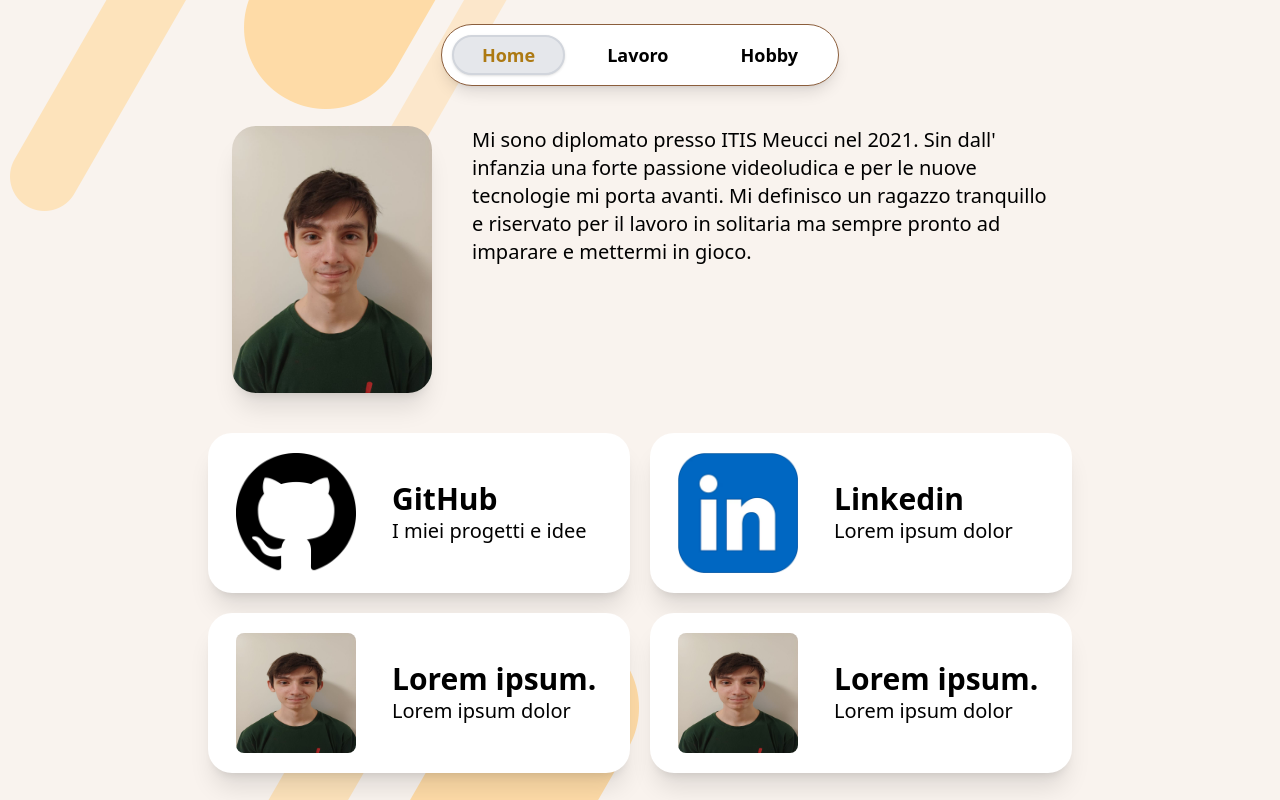
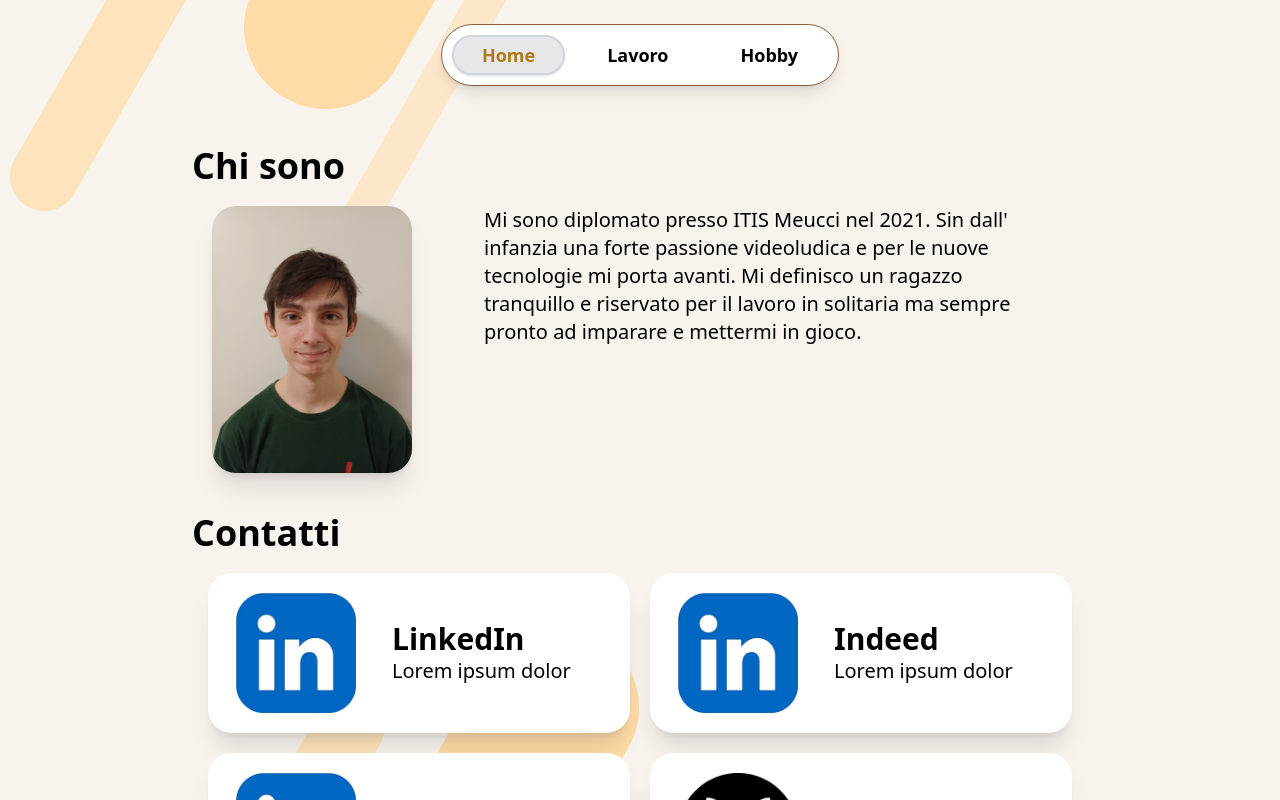
Before and after one commit to Leonardo200213/Portfolio-Personale, a React (Vite) app: page /home in a window 1280 px wide. Shown: the top 800 px of the page. Built offline with nearby package versions, Linux system fonts and the light colour scheme.

Commit message:
pagina home

```diff
--- a/src/App.tsx
+++ b/src/App.tsx
@@ -15,7 +15,8 @@ function App() {
               <Dark/>
             </div>*/}
 
-            <ul className="flex mx-auto gap-3 mt-6 font-bold text-lg border border-dark-brown bg-white p-2.5 rounded-full w-full md:w-fit shadow-lg select-none">
+            <ul className="flex mx-auto gap-3 mt-6 font-bold text-lg border border-dark-brown bg-white
+              p-2.5 rounded-full w-fit shadow-lg select-none">
               <li>
                 <NavLink
                   to="/home"
--- a/src/pages/Hobby.tsx
+++ b/src/pages/Hobby.tsx
@@ -27,7 +27,7 @@ export default function Hobby() {
   return (
     <>
         <div className="ml-10 md:ml-45 mt-15 text-left"> {/**border-2 border-dark-brown rounded-4xl p-5 w-350 bg-white*/}
-            <h1 className="text-5xl font-bold">
+            <h1 className="text-4xl font-bold">
                 Videogiochi
             </h1>
             <p className="mt-3 ml-3 mr-15 text-justify max-w-sm md:max-w-xl text-xl">
@@ -48,7 +48,7 @@ export default function Hobby() {
         </div>
 
         <div className="md:mr-45 mt-15 flex flex-col items-end">
-            <h1 className="text-5xl font-bold text-right">
+            <h1 className="text-4xl font-bold text-right">
                 Scrittura
             </h1>
             <p className="mr-3 mt-3 ml-15 text-right max-w-sm md:max-w-xl text-xl">
@@ -65,7 +65,7 @@ export default function Hobby() {
         </div>
 
         <div className="ml-10 md:ml-45 mt-15 text-left"> {/**border-2 border-dark-brown rounded-4xl p-5 w-350 bg-white*/}
-            <h1 className="text-5xl font-bold">
+            <h1 className="text-4xl font-bold">
                 Editing video
             </h1>
             <p className="mt-3 ml-3 mr-15 text-justify max-w-sm md:max-w-xl text-xl">
--- a/src/pages/Home.tsx
+++ b/src/pages/Home.tsx
@@ -6,40 +6,46 @@ export default function Home() {
 
     const linkPage = [
         {
+            iconImg: images.linkedin,
+            link: "ciao",
+            title: "LinkedIn",
+            subtitle: "Lorem ipsum dolor",
+        },
+        {
+            iconImg: images.linkedin,
+            link: "ciao",
+            title: "Indeed",
+            subtitle: "Lorem ipsum dolor",
+        },
+        {
+            iconImg: images.linkedin,
+            link: "ciao",
+            title: "Curriculum ",
+            subtitle: "Lorem ipsum dolor",
+        },
+        {
             iconImg: images.github,
             link: "https://github.com/Leonardo200213",
             title: "GitHub",
             subtitle: "I miei progetti e idee",
         },
-        {
-            iconImg: images.linkedin,
-            link: "ciao",
-            title: "Linkedin",
-            subtitle: "Lorem ipsum dolor",
-        },
-        {
-            iconImg: images.foto,
-            link: "ciao",
-            title: "Lorem ipsum.",
-            subtitle: "Lorem ipsum dolor",
-        },{
-            iconImg: images.foto,
-            link: "ciao",
-            title: "Lorem ipsum.",
-            subtitle: "Lorem ipsum dolor",
-        },
     ];
 
     return(
         <>
-            <div className="flex justify-center m-5">
+            <div className="max-w-4xl mx-auto mt-15">
+                <h1 className="text-4xl font-bold ml-10 md:ml-0">Chi sono</h1>
+                <div className="flex flex-col justify-center items-center md:flex-row md:items-start">
                     <img src={foto} className="rounded-3xl w-50 m-5 shadow-xl"/>
-                <h1 className="m-5 max-w-sm md:max-w-xl text-xl">
+                    <h1 className="m-5 ml-13 mr-15 max-w-sm md:max-w-xl text-xl">
                         Mi sono diplomato presso ITIS Meucci nel 2021.
                         Sin dall' infanzia una forte passione videoludica e per le nuove tecnologie mi porta avanti. Mi definisco un ragazzo tranquillo e riservato per il lavoro in solitaria ma sempre pronto ad imparare e mettermi in gioco.
                     </h1>
                 </div>
-            <div className="grid md:grid-cols-2 gap-5 max-w-4xl mx-auto w-full px-4">
+            </div>
+            <div className="max-w-4xl mx-auto">
+                <h1 className="text-4xl font-bold py-5 ml-10 md:ml-0">Contatti</h1>
+                <div className="grid md:grid-cols-2 gap-5 max-w-4xl mx-auto w-full px-4 mb-20">
                     {linkPage.map((c, i) => (
                         <CardLink
                             key={i}
@@ -49,6 +55,7 @@ export default function Home() {
                             subtitle={c.subtitle}
                             />
                     ))}
+                </div>
             </div>
         </>
     )
```
Lines whose indentation alone changed are shown as unchanged.
